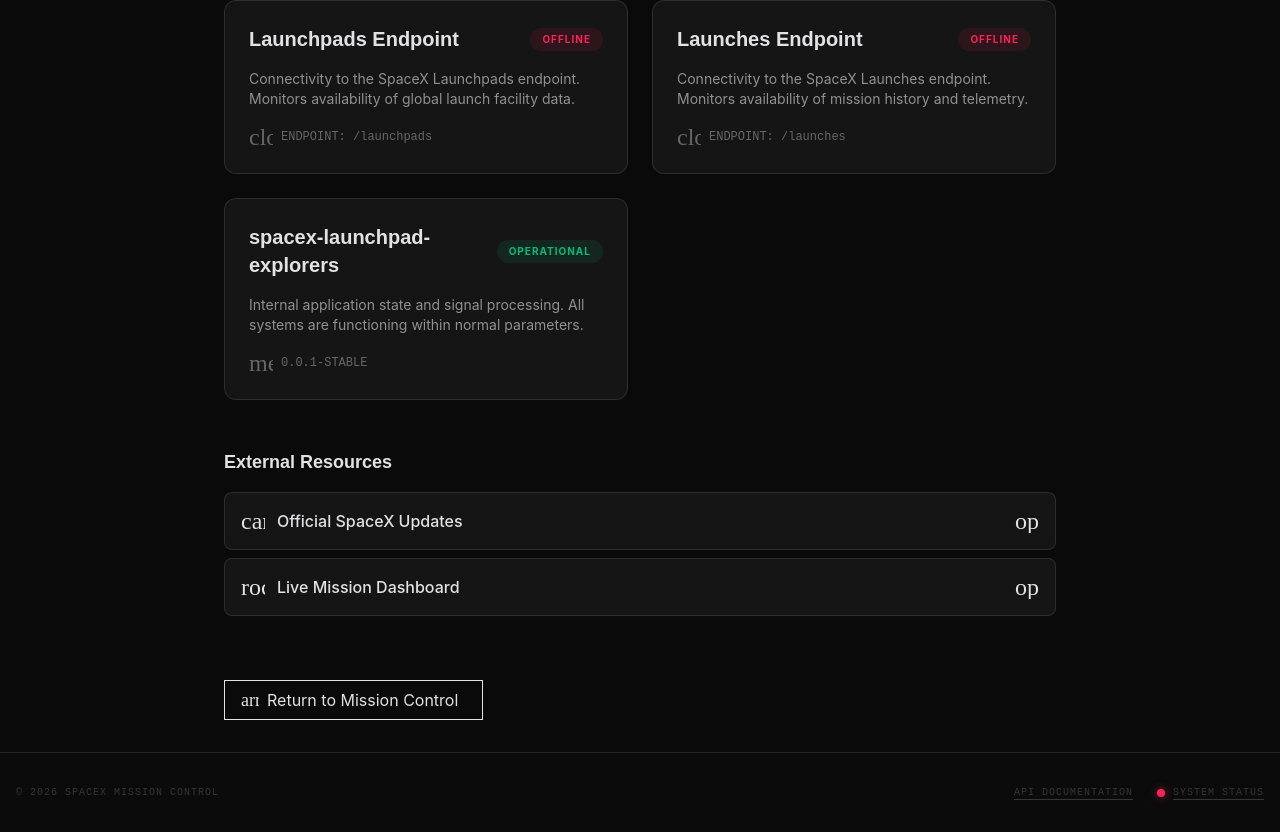
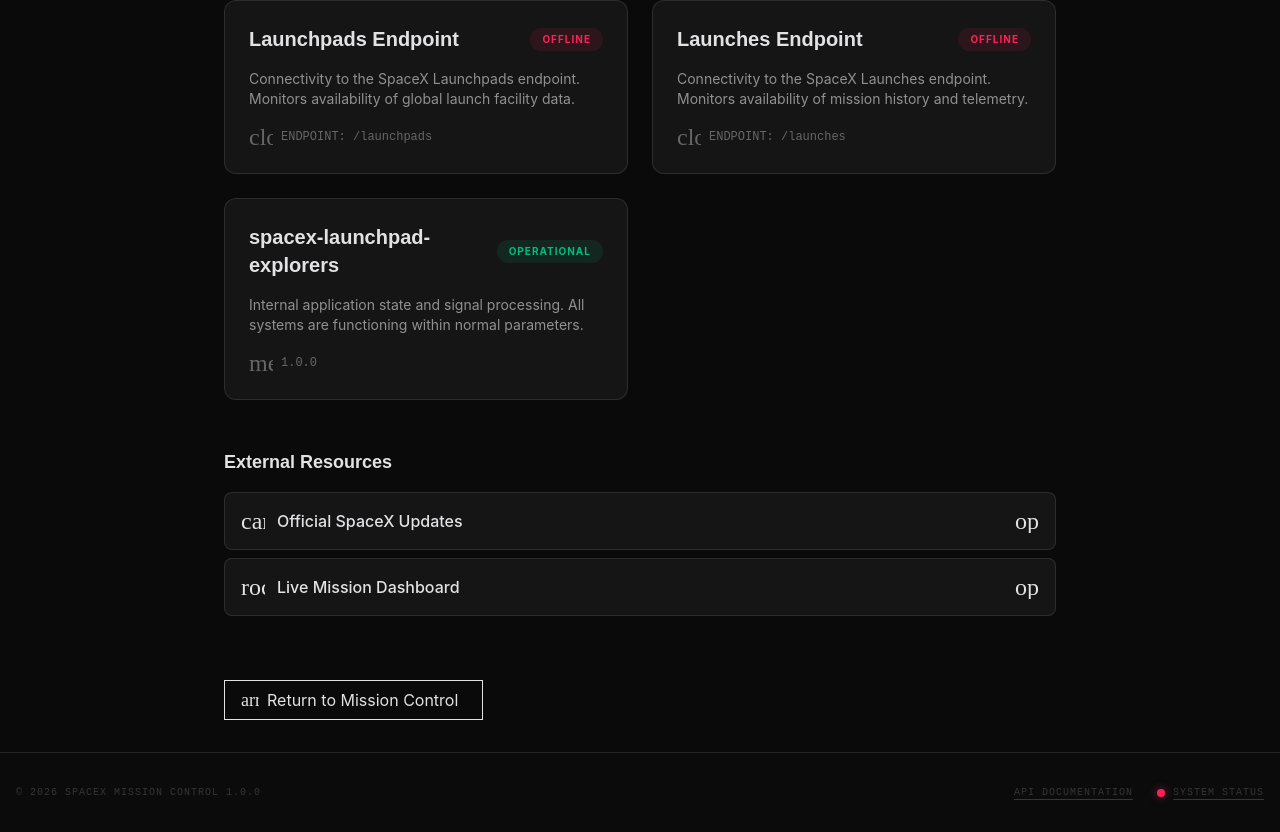
Before and after one commit to RHLK/launchpadSIX, an Angular app: page /status in a window 1280 px wide. Shown: the part 222-1054 px from the top of the page. Built offline with nearby package versions, Linux system fonts and the light colour scheme; no server answers.

Commit message:
updated version information and configured dev port, updated documentation

```diff
--- a/angular.json
+++ b/angular.json
@@ -18,16 +18,6 @@
         "build": {
           "builder": "@angular/build:application",
           "options": {
-            "security": {
-              "allowedHosts": [
-                "example.com",
-                "fantastic-space-carnival-v6p4r6wjqjwcx664-4200.app.github.dev",
-                "localhost:3000",
-                "localhost:4200",
-                "127.0.0.1",
-                "0.0.0.0"
-              ]
-            },
             "browser": "src/main.ts",
             "tsConfig": "tsconfig.app.json",
             "assets": [
@@ -78,14 +68,7 @@
               "buildTarget": "app:build:development"
             },
             "options": {
-              "allowedHosts": [
-                "example.com",
-                "fantastic-space-carnival-v6p4r6wjqjwcx664-4200.app.github.dev",
-                "localhost:3000",
-                "localhost:4200",
-                "127.0.0.1",
-                "0.0.0.0"
-              ]
+              "allowedHosts": ["all"]
             }
           },
           "defaultConfiguration": "development"
--- a/package.json
+++ b/package.json
@@ -4,7 +4,7 @@
   "scripts": {
     "ng": "ng",
     "start": "ng serve",
-    "dev": "cross-env ng serve --host=0.0.0.0 ${DISABLE_HMR:+--live-reload=false}",
+    "dev": "cross-env ng serve --port=3000 --host=0.0.0.0 ${DISABLE_HMR:+--live-reload=false}",
     "build": "ng build",
     "production": "ng build --configuration production",
     "watch": "ng build --watch --configuration development",
--- a/src/app/components/layout/footer.ts
+++ b/src/app/components/layout/footer.ts
@@ -2,6 +2,7 @@
 import { Launchpads } from '../../services/spacex/launchpads';
 import { ApiStatus } from '../../model/spacex/apiStatus.model';
 import { RouterModule } from '@angular/router';
+import { APP_CONFIG } from '../../config';
 
 @Component({
   selector: 'app-footer',
@@ -10,7 +11,7 @@
     <footer class="mission-footer">
       <div class="mission-footer-container">
         <div class="mission-footer-bottom">
-          <p class="mission-footer-copy">© 2026 SpaceX Mission Control</p>
+          <p class="mission-footer-copy">© 2026 SpaceX Mission Control {{ config.version }}</p>
           <div class="mission-footer-links">
             <a
               href="https://github.com/r-spacex/SpaceX-API"
@@ -40,4 +41,5 @@
 export class Footer {
   protected launchpadsService = inject(Launchpads);
   protected ApiStatus = ApiStatus;
+  protected config = APP_CONFIG;
 }
--- a/src/app/components/spacex/spacex-api-status.ts
+++ b/src/app/components/spacex/spacex-api-status.ts
@@ -92,7 +92,7 @@
           </p>
           <div class="text-mission-ink/40 flex items-center gap-2 font-mono text-xs">
             <mat-icon class="h-auto w-auto text-[14px]">memory</mat-icon>
-            {{ config.version }}-STABLE
+            {{ config.version }}
           </div>
         </div>
       </div>
--- a/src/app/config.ts
+++ b/src/app/config.ts
@@ -2,7 +2,7 @@
  * Global Application Configuration
  */
 export const APP_CONFIG = {
-  version: '0.0.1',
+  version: '1.0.0',
   environment: 'production',
   serviceName: 'spacex-launchpad-explorer',
   copyrightYear: 2026,
```
Also changed, not shown: 1 other file (tests, documents, lock files or other folders).
